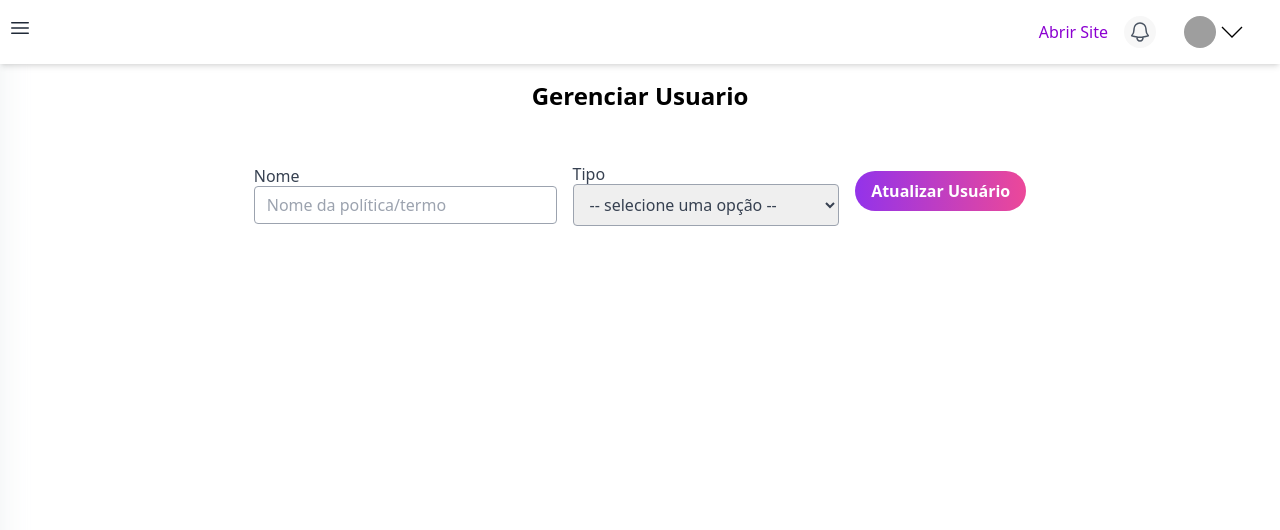
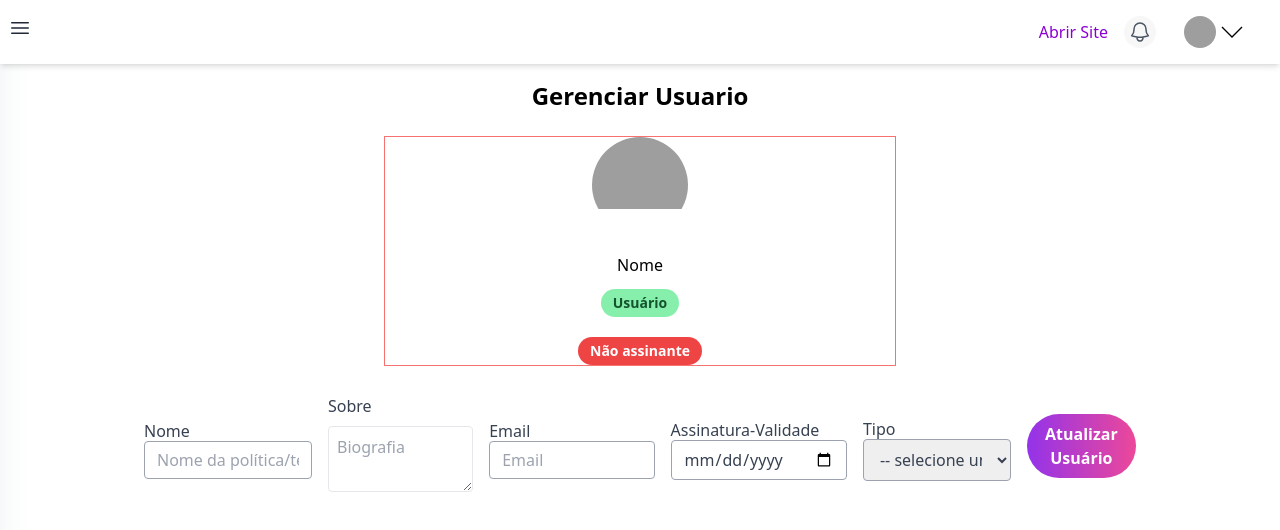
Before and after one commit to bioneoficial/vigilant-octo-succotash, a Next.js app: page /dashboard/usuarios/1 in a window 1280 px wide. Shown: the top 530 px of the page. Built offline with nearby package versions, Linux system fonts and the light colour scheme; grey boxes are pictures that could not be loaded.

Commit message:
finish user modal

```diff
--- /dev/null
+++ b/src/components/molecules/UserCard/UserCard.tsx
@@ -0,0 +1,42 @@
+import React from "react";
+import Image from "next/image";
+
+interface Props {
+  name: string | undefined;
+  isSubscriber: boolean;
+}
+
+const UserCard: React.FC<Props> = ({ name = "Nome", isSubscriber }) => {
+  return (
+    <div className="border border-red-400 flex flex-col items-center w-1/2 mx-auto">
+      <div className="relative w-24 h-24 rounded-full overflow-hidden">
+        <Image
+          src="https://www.gravatar.com/avatar/000?d=mp&amp;f=y"
+          className="image-user"
+          width={150}
+          height={150}
+          alt="userProfileImage"
+        />
+      </div>
+      <h2 className="text-center mt-5 mb-3">{name}</h2>
+      <div className="text-center">
+        <span className="inline-block px-3 py-1 text-sm font-semibold text-green-900 bg-green-300 rounded-full">
+          Usuário
+        </span>
+        <h4 className="mt-5">
+          {isSubscriber ? (
+            <span className="inline-block px-3 py-1 text-sm font-semibold text-white bg-blue-500 rounded-full">
+              Assinante
+            </span>
+          ) : (
+            <span className="inline-block px-3 py-1 text-sm font-semibold text-white bg-red-500 rounded-full">
+              Não assinante
+            </span>
+          )}
+        </h4>
+      </div>
+    </div>
+  );
+};
+
+export default UserCard;
--- a/src/pages/dashboard/usuarios/[id]/index.tsx
+++ b/src/pages/dashboard/usuarios/[id]/index.tsx
@@ -3,17 +3,30 @@ import { SelectField } from "@/components/atoms/SelectField";
 import { selectSelectedUser } from "@/Redux/Reducers/userSlice";
 import { MainTemplate } from "@/components/templates/MainTemplate";
 import { useSelector } from "react-redux";
+import { useRef } from "react";
+import UserCard from "@/components/molecules/UserCard/UserCard";
 
 const PrivacyItemPage: React.FC = () => {
   const selecteduser = useSelector(selectSelectedUser);
+  const nameRef = useRef<HTMLInputElement>(null);
+  const emailRef = useRef<HTMLInputElement>(null);
+  const bioRef = useRef<HTMLTextAreaElement>(null);
+  const subscriptionRef = useRef<HTMLInputElement>(null);
+  let formattedDate = "";
+  if (selecteduser?.createdAt)
+    formattedDate = new Date(selecteduser?.createdAt).toLocaleDateString();
   console.log(selecteduser);
   return (
     <MainTemplate>
       <div className=" flex flex-col items-center justify-center p-4 ">
         <h2 className="text-2xl font-semibold mb-4">Gerenciar Usuario</h2>
         <div className=" p-2  w-10/12">
+          <>
+            <UserCard name={selecteduser?.nome} isSubscriber={false} />
+          </>
           <div className="flex flex-col items-center justify-center p-4 md:flex-row md:space-x-4">
             <InputField
+              inputRef={nameRef}
               label="Nome"
               name="nameInput"
               placeholder="Nome da política/termo"
@@ -36,6 +49,64 @@ const PrivacyItemPage: React.FC = () => {
                 "mb-1",
               ]}
             />
+            <label className="text-gray-700 text-md mt-3 mb-1">
+              Sobre
+              <textarea
+                ref={bioRef}
+                placeholder="Biografia"
+                className=" w-full my-2 p-2 border rounded"
+              />
+            </label>
+            <InputField
+              inputRef={emailRef}
+              label="Email"
+              name="emailInput"
+              placeholder="Email"
+              required={true}
+              initialValue={selecteduser?.email}
+              id={selecteduser?.email}
+              classNameInput={[
+                "w-full",
+                "py-2",
+                "px-3",
+                "border",
+                "border-gray-400",
+                "rounded",
+              ]}
+              className={[
+                "text-gray-700",
+                "leading-tight",
+                "text-md",
+                "mt-3",
+                "mb-1",
+              ]}
+            />
+            <InputField
+              inputRef={subscriptionRef}
+              label="Assinatura-Validade"
+              name="subscriptionInput"
+              type="date"
+              placeholder="dd/mm/aaaa"
+              required={true}
+              initialValue={formattedDate}
+              id={formattedDate}
+              classNameInput={[
+                "w-full",
+                "py-2",
+                "px-3",
+                "border",
+                "border-gray-400",
+                "rounded",
+              ]}
+              className={[
+                "text-gray-700",
+                "leading-tight",
+                "text-md",
+                "mt-3",
+                "mb-1",
+              ]}
+            />
+
             <SelectField
               label="Tipo"
               name="typeInput"
--- a/src/types/types.ts
+++ b/src/types/types.ts
@@ -83,7 +83,7 @@ export interface cupom {
   createdAt: Date;
 }
 
-export interface user { // ajeitar user com o banco
+export interface user { // ajeitar user com o banco, falta description, assinatura entre outros?
   id: number;
   nome: string;
   email: string;
```
Also changed, not shown: src/components/molecules/UserCard/index.ts (added).
